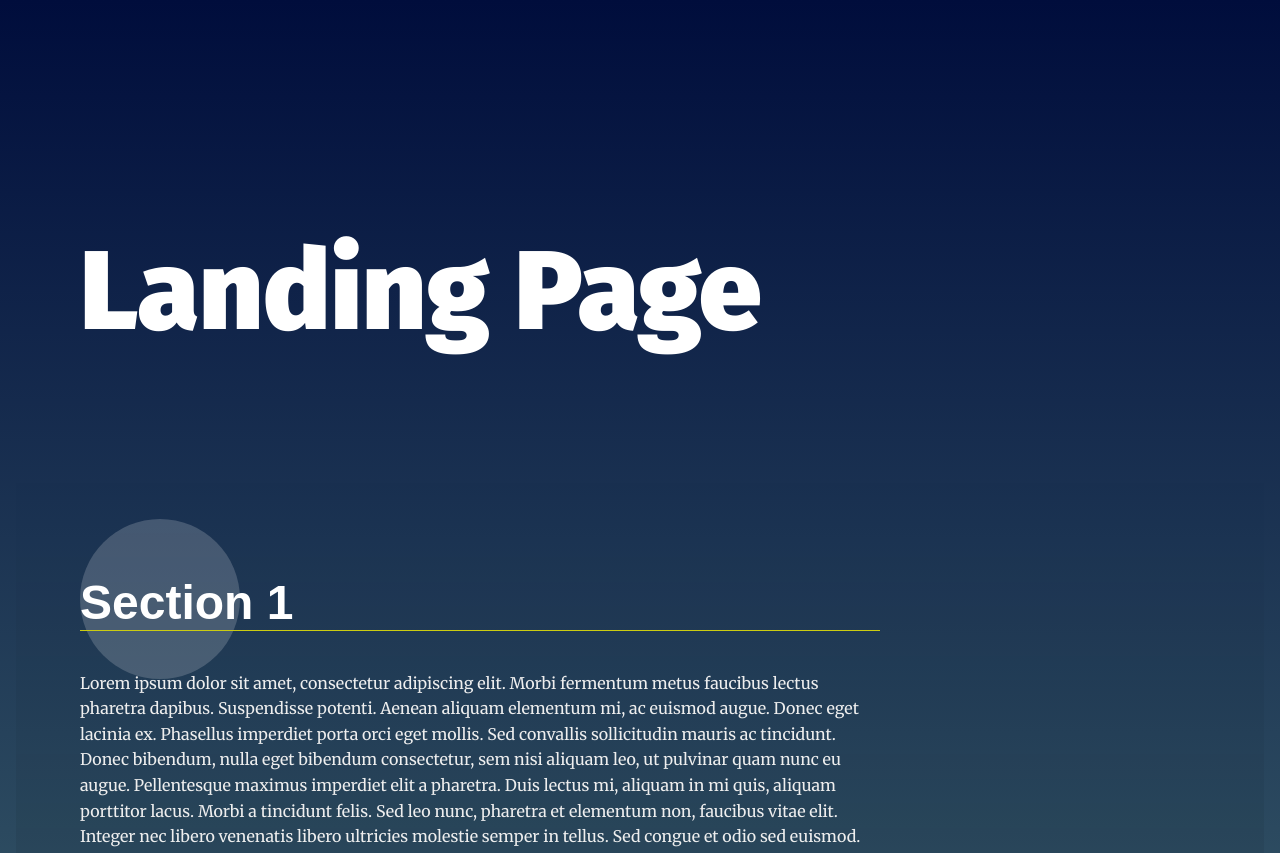
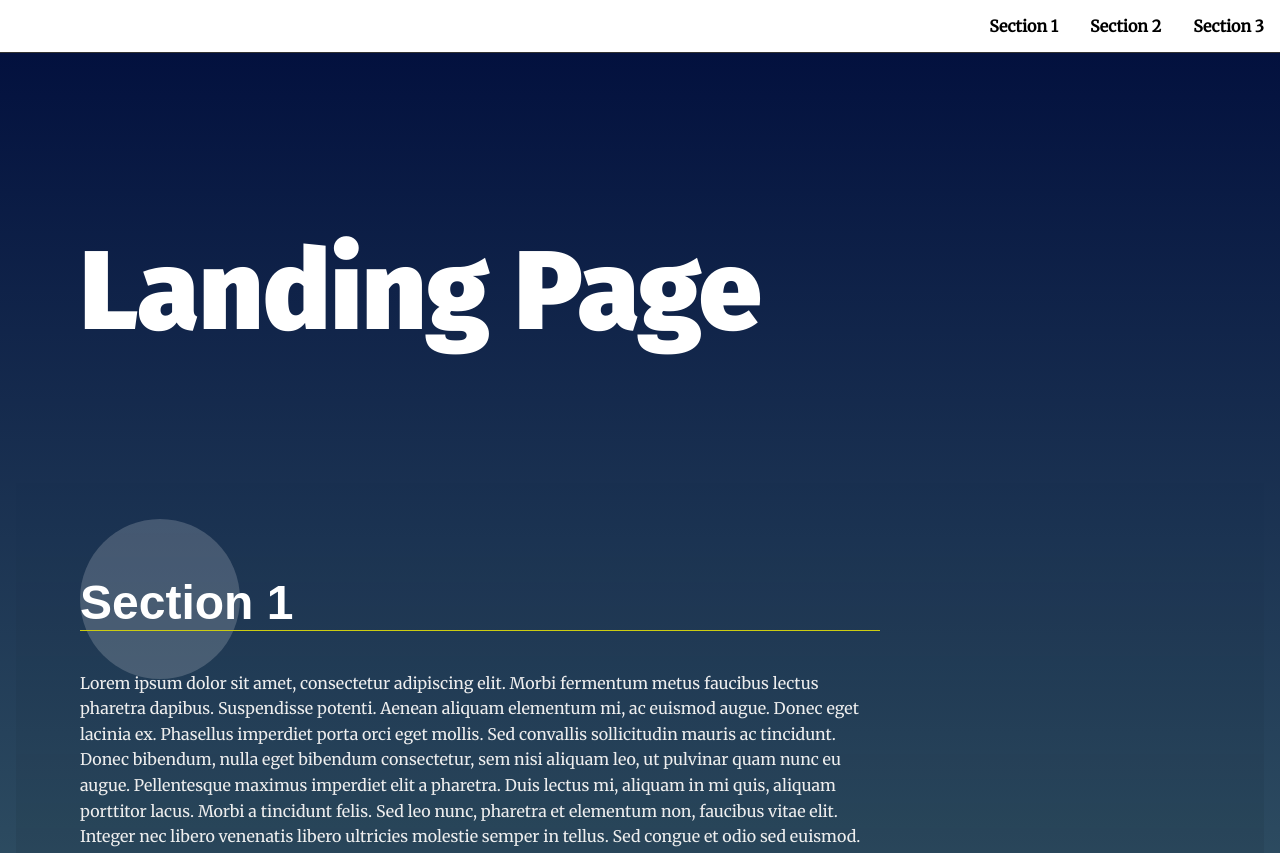
Before and after one commit to Matschock/UdacityLandingPage, a plain HTML site: page index.html in a window 1280 px wide. Shown: the top 853 px of the page. Drawn offline with Linux system fonts and the light colour scheme.

Commit message:
Navbar added

```diff
--- a/css/styles.css
+++ b/css/styles.css
@@ -68,10 +68,12 @@ section {
     padding-left: 0;
     margin: 0;
     text-align: right;
+    border-bottom: 1px solid #333;
 }
 
 .navbar__menu li {
     display: inline-block;
+    color: black;
 }
 
 .navbar__menu .menu__link {
@@ -85,8 +87,12 @@ section {
 .navbar__menu .menu__link:hover {
     background: #333;
     color: #fff;
-    transition: ease 0.3s all;
+    transition: ease 0.5s all;
 }
+
+/* .navbar__menu .menu__link:visited {
+    color: black;
+} */
 
 /* Header Styles */
 .page__header {
--- a/index.html
+++ b/index.html
@@ -15,7 +15,10 @@
   <header class="page__header">
     <nav class="navbar__menu">
       <!-- Navigation starts as empty UL that will be populated with JS -->
-      <ul id="navbar__list"></ul>
+      <ul id="navbar__list">
+        <!-- <li>Section1</li>
+        <li>Section2</li> -->
+      </ul>
     </nav>
   </header>
   <main>
@@ -54,6 +57,6 @@
   <footer class="page__footer">
     <p>&copy Udacity</p>
   </footer>
-
+  <script src="js/app.js"></script>
 </body>
 </html>
--- a/js/app.js
+++ b/js/app.js
@@ -23,14 +23,21 @@
  *
 */
 
-
+const main = document.querySelector('main');
+const navbar = document.querySelector('#navbar__list');
 /**
  * End Global Variables
  * Start Helper Functions
  *
 */
 
+// function template
+// function template(inputs) {
+//     console.log('a key was pressed');
+// }
+function styleNavBar(){
 
+}
 
 /**
  * End Helper Functions
@@ -39,6 +46,19 @@
 */
 
 // build the nav
+function populateNavBar() {
+    const sections = main.querySelectorAll('section');
+    // const fragment = navbar.createDocumentFragment();
+    for (let section of sections){
+        const newElement = document.createElement('li');
+        const sectionTextContent = section.firstElementChild.children[0].textContent;
+        const sectionID = section.id;
+        newElement.innerHTML = `<a href="#${sectionID}" class="menu__link">${sectionTextContent}</a>`
+        // fragment.appendChild(newElement);
+        navbar.appendChild(newElement)
+    }
+    // navbar.appendChild(fragment);
+} // End function populateNavBar
 
 
 // Add class 'active' to section when near top of viewport
@@ -54,6 +74,7 @@
 */
 
 // Build menu
+document.addEventListener('DOMContentLoaded', populateNavBar());
 
 // Scroll to section on link click
 
```
Also changed, not shown: 1 other file.
